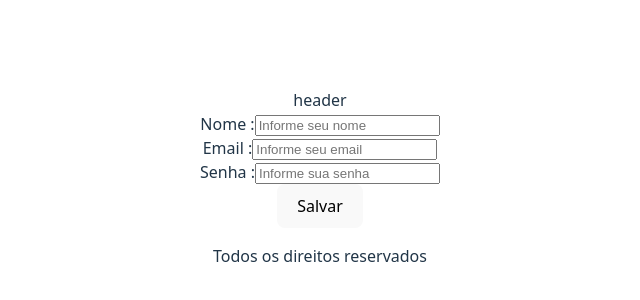
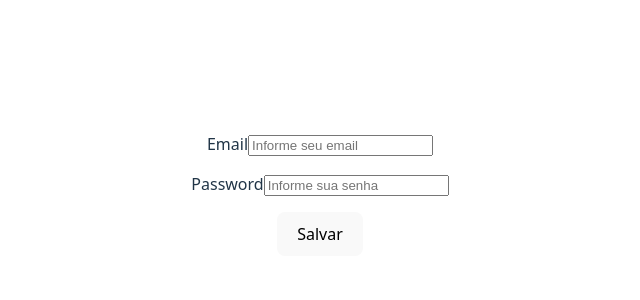
Before and after one commit to JotaPrimo/origamid-react, a React (Vite) app: page / in a window 1280 px wide. Shown: the part 214-514 px from the top of the page, without its empty margins (320-960 px from the left). Built offline with nearby package versions, Linux system fonts and the light colour scheme.

Commit message:
componentes

```diff
--- a/src/App.jsx
+++ b/src/App.jsx
@@ -2,17 +2,15 @@ import './App.css'
 import Footer from './components/Footer'
 
 import Header from './components/Header'
+import Titulo from './components/Titulo'
 import Form from './form/Form'
+import Input from './form/Input'
 
 function App() {
 
-  return (
-    <>
-    <Header />
+  return <>
     <Form />
-    <Footer />
-    </>
-  )
+  </>
 }
 
 export default App
--- /dev/null
+++ b/src/components/Titulo.jsx
@@ -0,0 +1,11 @@
+import React from 'react'
+
+const Titulo = ({ cor, texto, children }) => {
+  return (
+    <h1 style={{ color: cor }}>
+      {texto}, {children}
+      </h1>
+  )
+}
+
+export default Titulo
--- a/src/form/Form.jsx
+++ b/src/form/Form.jsx
@@ -1,16 +1,15 @@
-import React from 'react'
-import Input from './Input'
-import ButtonSubmit from './ButtonSubmit'
+import React from 'react';
+import Input from './Input';
+import ButtonSubmit from './ButtonSubmit';
 
 const Form = () => {
   return (
     <form>
-      <Input inputId={'nome'} label={'Nome'} type={'text'} placeholder='Informe seu nome' />   <br />
-      <Input inputId={'email'} label={'Email'} type={'email'} placeholder='Informe seu email' />   <br />
-      <Input inputId={'password'} label={'Senha'} type={'password'} placeholder='Informe sua senha' />      <br />
-      <ButtonSubmit label='Salvar' />
+      <Input label={'Email'} id={'email'} requeired placeholder='Informe seu email' />
+      <Input label={'Password'} id={'password'} type="password" placeholder='Informe sua senha' />
+      <ButtonSubmit label="Salvar" />
     </form>
-  )
-}
+  );
+};
 
-export default Form
+export default Form;
--- a/src/form/Input.jsx
+++ b/src/form/Input.jsx
@@ -1,14 +1,12 @@
 import React from 'react';
 
-const Input = ({ label, inputId, type, placeholder = '' }) => {
+const Input = ({ label, id, placeholder = '',  ...props }) => {
   return (
-    <>
-      <label htmlFor={inputId}>
-        {label} :
-        <input id={inputId} type={type} placeholder={placeholder} />
-      </label>
-    </>
+    <div style={{ margin: '1rem 0'}}>
+     <label htmlFor={id}>{label}</label>
+     <input id={id} type="text" placeholder={placeholder} {...props} />
+    </div>
   );
 };
 
-export default Input;
+export default Input
```
